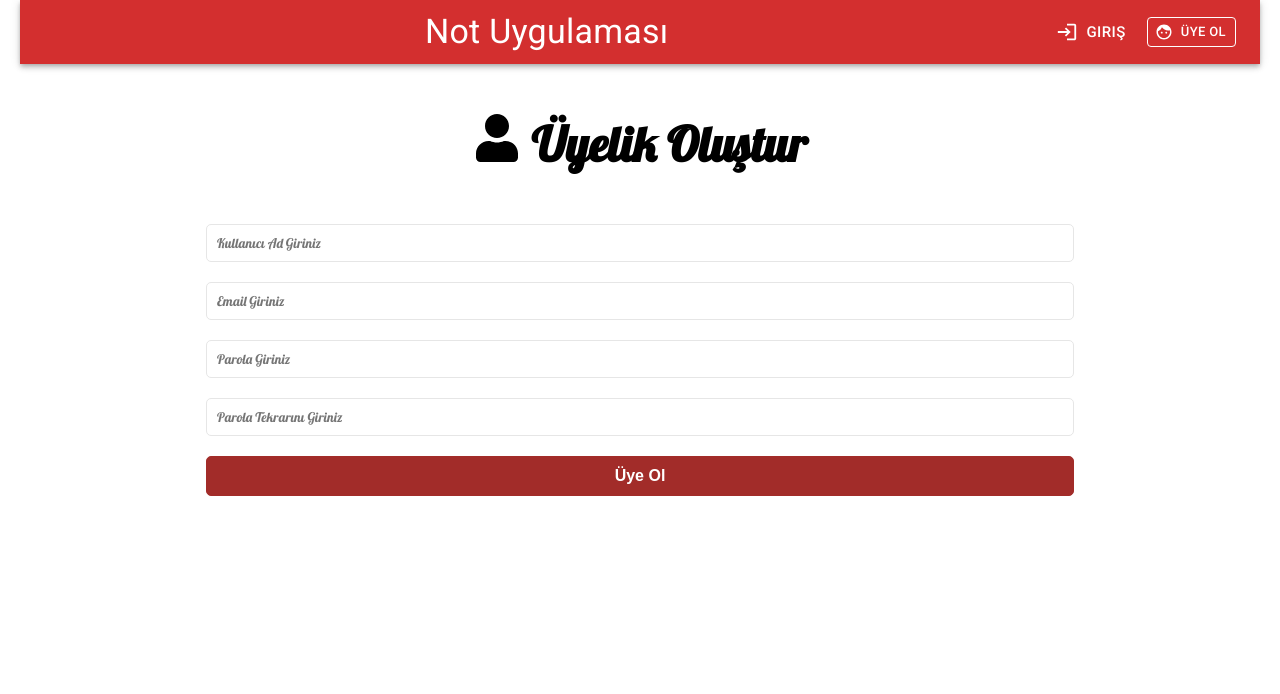
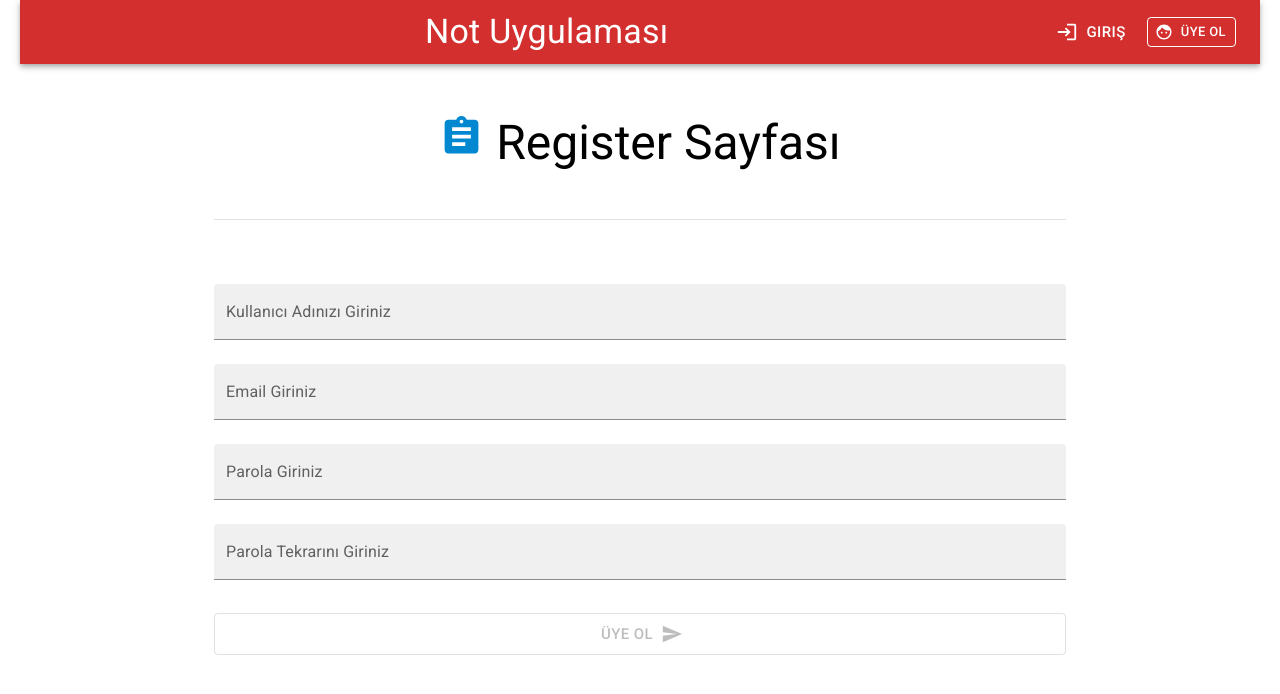
Before and after one commit to MusabBayram/mern-stack, a React (Create React App) app in the folder frontend/: page /register in a window 1280 px wide. Shown: the top 694 px of the page. Built offline with nearby package versions, Linux system fonts and the light colour scheme.

Commit message:
register page is changed

```diff
--- a/frontend/src/pages/Register.jsx
+++ b/frontend/src/pages/Register.jsx
@@ -5,6 +5,16 @@ import { useNavigate } from 'react-router-dom'
 import { toast } from 'react-toastify'
 import { register, reset } from '../features/auth/authSlice'
 import Spinner from '../components/Spinner'
+
+import TextField from '@mui/material/TextField';
+import Box from '@mui/material/Box';
+import Button from '@mui/material/Button';
+import SendIcon from '@mui/icons-material/Send';
+import AssignmentIcon from '@mui/icons-material/Assignment';
+import Divider from '@mui/material/Divider';
+import Stack from '@mui/material/Stack';
+import Typography from '@mui/material/Typography';
+import Container from '@mui/material/Container';
 
 function Register() {
 
@@ -22,11 +32,18 @@ function Register() {
 
   const { kullaniciAd, email, parola, parolaKontrol } = formData
 
+  const [buttonDisabled,setButtonDisabled]=useState(true)
+
   const onChange = (e) => {
     setFormData((onceki)=>({
       ...onceki,
       [e.target.name]:e.target.value
     }))
+
+    if(kullaniciAd !=='' && email!=='' && parola!=='' && parolaKontrol !==''){
+			setButtonDisabled(false)
+	  }
+
   }
 
   const onSubmit = (e) => {
@@ -62,61 +79,86 @@ function Register() {
     <Spinner />
   }
 
+  // return (
+  //   <>
+  //     <section className='heading'>
+  //       <h1>
+  //         <FaUser /> Üyelik Oluştur
+  //       </h1>
+  //     </section>
+  //     <section className='form'>
+  //       <form onSubmit={onSubmit}>
+  //         <div className='form-group'>
+  //           <input
+  //             type="text"
+  //             className='form-control'
+  //             id="kullaniciAd"
+  //             name="kullaniciAd"
+  //             value={kullaniciAd}
+  //             placeholder="Kullanıcı Ad Giriniz"
+  //             onChange={onChange} />
+  //         </div>
+  //         <div className='form-group'>
+  //           <input
+  //             type="email"
+  //             className='form-control'
+  //             id="email"
+  //             name="email"
+  //             value={email}
+  //             placeholder="Email Giriniz"
+  //             onChange={onChange} />
+  //         </div>
+  //         <div className='form-group'>
+  //           <input
+  //             type="password"
+  //             className='form-control'
+  //             id="parola"
+  //             name="parola"
+  //             value={parola}
+  //             placeholder="Parola Giriniz"
+  //             onChange={onChange} />
+  //         </div>
+  //         <div className='form-group'>
+  //           <input
+  //             type="password"
+  //             className='form-control'
+  //             id="parolaKontrol"
+  //             name="parolaKontrol"
+  //             value={parolaKontrol}
+  //             placeholder="Parola Tekrarını Giriniz"
+  //             onChange={onChange} />
+  //         </div>
+  //         <div className='form-group'>
+  //           <button type='submit' className='btn btn-block'>Üye Ol</button>
+  //         </div>
+  //       </form>
+  //     </section>
+  //   </>
+  // )
   return (
-    <>
-      <section className='heading'>
-        <h1>
-          <FaUser /> Üyelik Oluştur
-        </h1>
-      </section>
-      <section className='form'>
-        <form onSubmit={onSubmit}>
-          <div className='form-group'>
-            <input
-              type="text"
-              className='form-control'
-              id="kullaniciAd"
-              name="kullaniciAd"
-              value={kullaniciAd}
-              placeholder="Kullanıcı Ad Giriniz"
-              onChange={onChange} />
-          </div>
-          <div className='form-group'>
-            <input
-              type="email"
-              className='form-control'
-              id="email"
-              name="email"
-              value={email}
-              placeholder="Email Giriniz"
-              onChange={onChange} />
-          </div>
-          <div className='form-group'>
-            <input
-              type="password"
-              className='form-control'
-              id="parola"
-              name="parola"
-              value={parola}
-              placeholder="Parola Giriniz"
-              onChange={onChange} />
-          </div>
-          <div className='form-group'>
-            <input
-              type="password"
-              className='form-control'
-              id="parolaKontrol"
-              name="parolaKontrol"
-              value={parolaKontrol}
-              placeholder="Parola Tekrarını Giriniz"
-              onChange={onChange} />
-          </div>
-          <div className='form-group'>
-            <button type='submit' className='btn btn-block'>Üye Ol</button>
-          </div>
-        </form>
-      </section>
-    </>
+    <Container maxWidth="md">
+
+      <Stack spacing={6}>
+        <Box>
+          <Typography variant='h3' >
+            <AssignmentIcon color="info" sx={{fontSize:'45px'}} />  Register Sayfası
+          </Typography>
+        </Box>
+        <Divider />
+        <Box component="form" onSubmit={onSubmit} >
+          <TextField fullWidth label="Kullanıcı Adınızı Giriniz" type="text" name="kullaniciAd" variant="filled" value={kullaniciAd} onChange={onChange} margin="normal" />
+
+          <TextField fullWidth label="Email Giriniz" type="email" name="email" value={email} variant="filled" onChange={onChange} margin="normal" />
+
+          <TextField fullWidth label="Parola Giriniz" type="password" name="parola" value={parola} variant="filled" onChange={onChange} margin="normal" />
+
+          <TextField fullWidth label="Parola Tekrarını Giriniz" type="password" variant="filled" name="parolaKontrol" value={parolaKontrol} onChange={onChange} margin="normal" />
+
+          <Button variant="outlined" type="submit" color="info" fullWidth size="large" endIcon={<SendIcon />} sx={{marginTop:'25px'}} disabled={buttonDisabled}>Üye Ol</Button>
+        </Box>
+
+      </Stack>
+    </Container>
   )
 }
 
```
